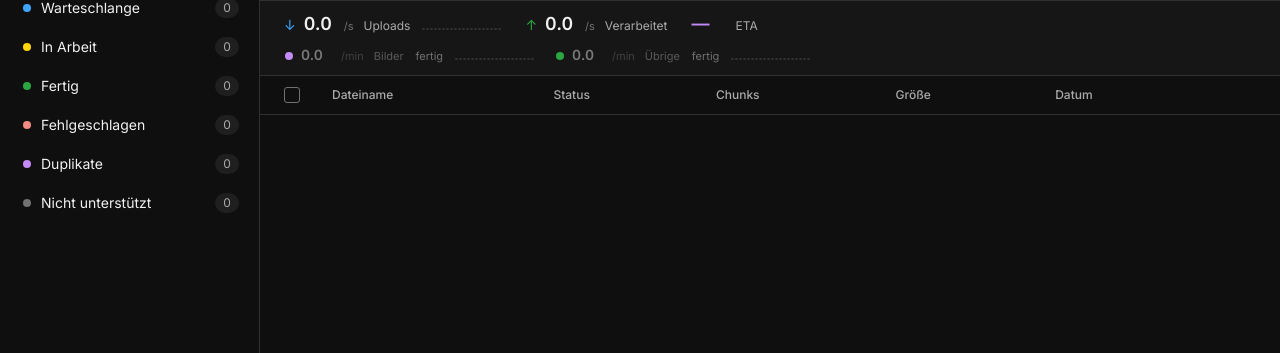
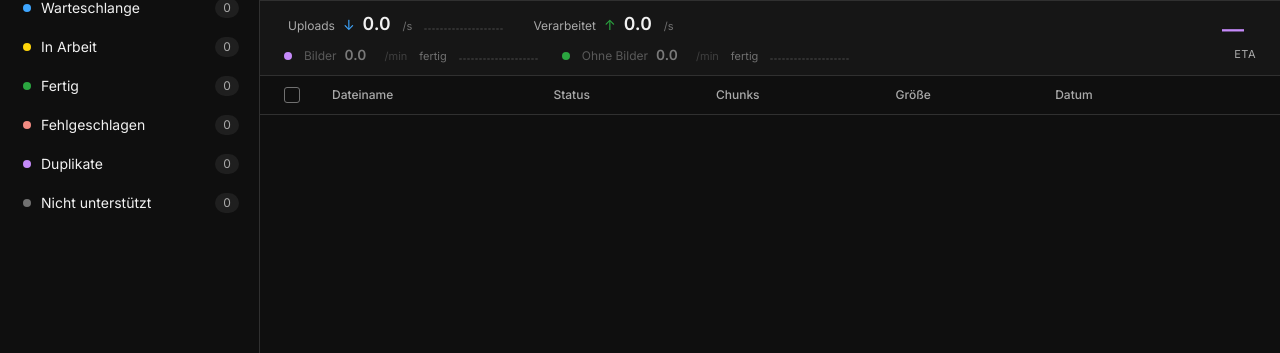
Before and after one commit to antndev/data-injector, a Python web app: template app/templates/index.html in a window 1280 px wide. Shown: the part 67-420 px from the top of the page. Run offline with Jinja, Linux system fonts and the light colour scheme; the template is opened without the code that fills it: most values are stand-ins (such as "Sample title", 1, 10 or a date in 2020); lists and menus that the app fills with data are empty.

Commit message:
Label each rate up front and lift the estimate out of the row
The strip read as a wall of numbers because every label trailed its value, and
the estimate sat inline between two rates as if it were one of them. The label
now leads, so the eye finds what a number means before reading it, and the
estimate stands alone at the right edge in a larger size because it is the one
figure someone actually watches for.

Names the lanes for what they are: image and non-image. Whether a file waits
on the vision model is the only thing that explains the difference between the
two rates.

```diff
--- a/app/templates/index.html
+++ b/app/templates/index.html
@@ -138,11 +138,17 @@ aside{width:260px;flex-shrink:0;border-right:1px solid var(--line);display:flex;
 main{flex:1;display:flex;flex-direction:column;min-width:0}
 header{display:flex;align-items:center;gap:10px;padding:14px 24px;border-bottom:1px solid var(--line)}
 
-.rates{display:flex;flex-direction:column;gap:5px;padding:9px 24px 10px;border-bottom:1px solid var(--line);background:#161616}
-.rate-row{display:flex;gap:24px;align-items:center}
-.rate-row.sub{gap:22px;padding-left:1px}
+.rates{display:flex;align-items:center;gap:24px;padding:9px 24px 10px;border-bottom:1px solid var(--line);background:#161616}
+.rate-stack{display:flex;flex-direction:column;gap:5px;min-width:0}
+.rate-row{display:flex;gap:26px;align-items:center}
+.rate-row.sub{gap:24px}
 .rate-row.sub .v{font-size:14px}
-.rate-row.sub .u,.rate-row.sub .l{font-size:11px}
+.rate-row.sub .u{font-size:11px}
+.rate .l{min-width:0}
+.rate-row .l{margin-left:0;margin-right:2px}
+.rate.eta{margin-left:auto;flex-direction:column;align-items:flex-end;gap:0}
+.rate.eta .v{font-size:22px}
+.rate.eta .l{margin-left:0;font-size:11px;letter-spacing:.04em}
 .rate{display:flex;align-items:baseline;gap:6px}
 .rate .v{font-size:18px;font-weight:600;font-variant-numeric:tabular-nums;color:var(--text);min-width:34px}
 .rate .u{font-size:11px;color:var(--dim)}
@@ -470,38 +476,40 @@ input[type=checkbox]:checked::after{content:'';width:5px;height:9px;border:solid
   </header>
 
   <div class="rates">
+    <div class="rate-stack">
       <div class="rate-row">
         <div class="rate in">
+          <span class="l" data-i18n="rate.uploads">Uploads</span>
           <span class="arrow">↓</span>
           <span class="v" id="r-in">0.0</span><span class="u">/s</span>
-        <span class="l" data-i18n="rate.uploads">Uploads</span>
           <span class="spark" id="spark-in"></span>
         </div>
         <div class="rate out">
+          <span class="l" data-i18n="rate.processed">Verarbeitet</span>
           <span class="arrow">↑</span>
           <span class="v" id="r-out">0.0</span><span class="u">/s</span>
-        <span class="l" data-i18n="rate.processed">Verarbeitet</span>
+        </div>
+      </div>
+      <div class="rate-row sub" id="lanes">
+        <div class="rate lane" id="lane-vision">
+          <span class="ldot vis"></span>
+          <span class="l" data-i18n="lane.visionShort">Bilder</span>
+          <span class="v" id="r-vision">0</span><span class="u">/min</span>
+          <span class="rem" id="rem-vision"></span>
+          <span class="spark" id="spark-vision"></span>
+        </div>
+        <div class="rate lane" id="lane-plain">
+          <span class="ldot pln"></span>
+          <span class="l" data-i18n="lane.plainShort">Ohne Bilder</span>
+          <span class="v" id="r-plain">0</span><span class="u">/min</span>
+          <span class="rem" id="rem-plain"></span>
+          <span class="spark" id="spark-plain"></span>
+        </div>
+      </div>
     </div>
     <div class="rate eta">
       <span class="v" id="r-eta">—</span>
       <span class="l" data-i18n="rate.eta">ETA</span>
-      </div>
-    </div>
-    <div class="rate-row sub" id="lanes">
-      <div class="rate lane" id="lane-vision">
-        <span class="ldot vis"></span>
-        <span class="v" id="r-vision">0</span><span class="u">/min</span>
-        <span class="l" data-i18n="lane.visionShort">Bilder</span>
-        <span class="rem" id="rem-vision"></span>
-        <span class="spark" id="spark-vision"></span>
-      </div>
-      <div class="rate lane" id="lane-plain">
-        <span class="ldot pln"></span>
-        <span class="v" id="r-plain">0</span><span class="u">/min</span>
-        <span class="l" data-i18n="lane.plainShort">Übrige</span>
-        <span class="rem" id="rem-plain"></span>
-        <span class="spark" id="spark-plain"></span>
-      </div>
     </div>
   </div>
 
@@ -562,7 +570,7 @@ const I18N={
   'search.ph':'Dateien suchen…','selected':'ausgewählt','bulk.retry':'Erneut','bulk.delete':'Löschen','signout':'Abmelden',
   'lane.vision':'Präsentationen und PDF, brauchen die Bilderkennung',
   'lane.plain':'Übrige Dateien, ohne Bilderkennung',
-  'lane.visionShort':'Bilder','lane.plainShort':'Übrige',
+  'lane.visionShort':'Bilder','lane.plainShort':'Ohne Bilder',
   'lane.left':'{n} offen','lane.empty':'fertig',
   'rate.uploads':'Uploads','rate.processed':'Verarbeitet','rate.eta':'ETA','rate.loading':'Lädt','eta.tip':'ETA ist während des Uploads nicht verfügbar',
   'th.filename':'Dateiname','th.status':'Status','th.chunks':'Chunks','th.size':'Größe','th.date':'Datum',
@@ -593,7 +601,7 @@ const I18N={
   'search.ph':'Search files…','selected':'selected','bulk.retry':'Retry','bulk.delete':'Delete','signout':'Sign out',
   'lane.vision':'Presentations and PDF, these need image recognition',
   'lane.plain':'Everything else, no image recognition',
-  'lane.visionShort':'Images','lane.plainShort':'Others',
+  'lane.visionShort':'Image','lane.plainShort':'Non-image',
   'lane.left':'{n} left','lane.empty':'done',
   'rate.uploads':'Uploads','rate.processed':'Processed','rate.eta':'ETA','rate.loading':'Loading','eta.tip':'ETA is unavailable while files are being uploaded',
   'th.filename':'Filename','th.status':'Status','th.chunks':'Chunks','th.size':'Size','th.date':'Date',
```
Lines whose indentation alone changed are shown as unchanged.
